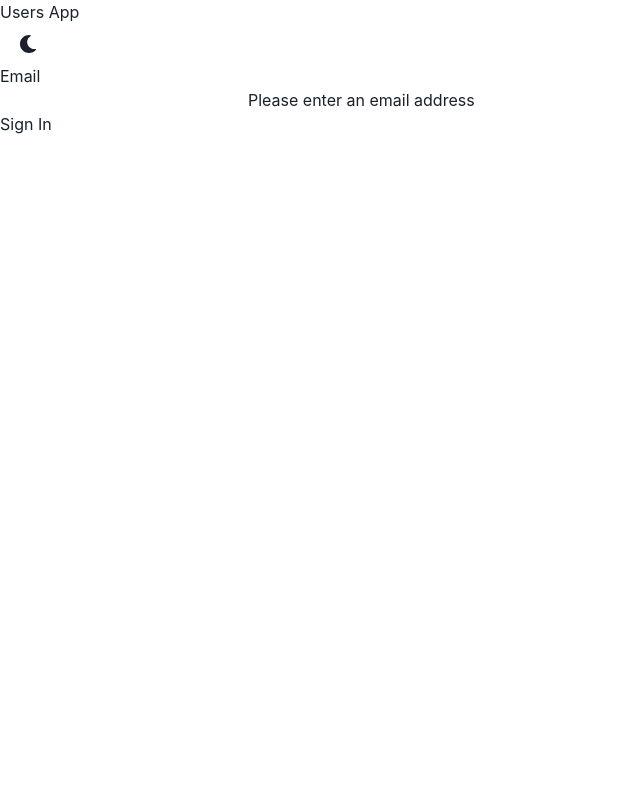
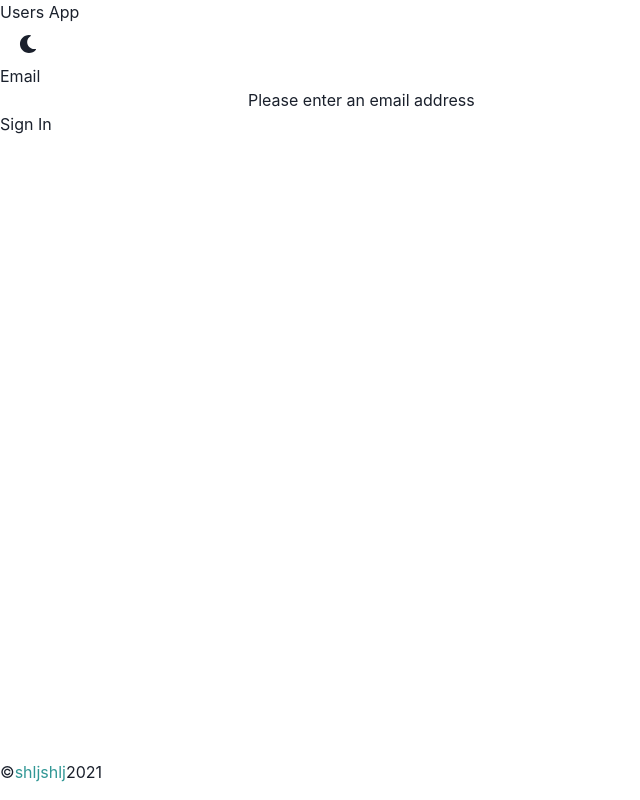
Before and after one commit to shljshlj/users-app, a React (Create React App) app: page /login in a window 1280 px wide. Shown: the whole page, without its empty margins (0-640 px from the left). Built offline with nearby package versions, Linux system fonts and the light colour scheme.

Commit message:
Add footer and simple page layout components

```diff
--- a/src/App.js
+++ b/src/App.js
@@ -3,11 +3,14 @@ import { BrowserRouter, Switch, Route, Redirect } from 'react-router-dom';
 import { ChakraProvider, theme, } from '@chakra-ui/react';
 
 import Header from './components/header/header.component';
+import Footer from './components/footer/footer.component'
 import UsersPage from './pages/users/users.component';
 import UserDetailsPage from './pages/user-details/user-details.component';
 import UserEditPage from './pages/user-edit/user-edit.component';
 import UserCreatePage from './pages/user-create/user-create.component';
 import LoginPage from './pages/login/login.component';
+import BaseLayout from './components/layouts/base-layout.component';
+import PageContainer from './components/layouts/page-container.component';
 
 const getUsers = async () => {
   const res = await fetch('http://localhost:9000/users');
@@ -24,8 +27,10 @@ function App() {
   return (
     <ChakraProvider theme={theme}>
       <BrowserRouter>
+        <BaseLayout>
           <Header />
           <Switch>
+            <PageContainer>
               <Route exact path='/' render={() =>
                 <Redirect to='/users' />}
               />
@@ -34,7 +39,10 @@ function App() {
               <Route exact path='/users/:id' component={UserDetailsPage} />
               <Route exact path='/users/:id/edit' component={UserEditPage} />
               <Route exact path='/login' component={LoginPage} />
+            </PageContainer>
           </Switch>
+          <Footer />
+        </BaseLayout>
       </BrowserRouter>
     </ChakraProvider>
   );
--- /dev/null
+++ b/src/components/footer/footer.component.jsx
@@ -0,0 +1,22 @@
+import { Box, Link } from '@chakra-ui/react';
+
+const Footer = () => {
+  return (
+    <footer>
+      <Box h="40px">
+        &copy;
+    <Link
+          color="teal.500"
+          href="https://github.com/shljshlj"
+          target="_blank"
+          rel="noopener noreferrer"
+        >
+          shljshlj
+    </Link>
+    2021
+    </Box>
+    </footer>
+  );
+};
+
+export default Footer;
--- /dev/null
+++ b/src/components/layouts/base-layout.component.jsx
@@ -0,0 +1,15 @@
+import { Flex } from '@chakra-ui/react';
+
+const BaseLayout = (props) => {
+  return (
+    <Flex
+      direction="column"
+      w="100%"
+      minH="100vh"
+    >
+      {props.children}
+    </Flex>
+  )
+};
+
+export default BaseLayout;
--- /dev/null
+++ b/src/components/layouts/page-container.component.jsx
@@ -0,0 +1,11 @@
+import { Box } from "@chakra-ui/layout"
+
+const PageContainer = (props) => {
+  return (
+    <Box flex="1">
+      {props.children}
+    </Box>
+  );
+};
+
+export default PageContainer;
--- a/src/pages/users/users.component.jsx
+++ b/src/pages/users/users.component.jsx
@@ -1,4 +1,4 @@
-import UserList from '../../components/userList/userList.component';
+import UserList from '../../components/user-list/user-list.component';
 
 import {
   Box,
```
Also changed, not shown: src/components/user-list/user-list.component.jsx (renamed from src/components/userList/userList.component.jsx). Lines whose indentation alone changed are shown as unchanged.
